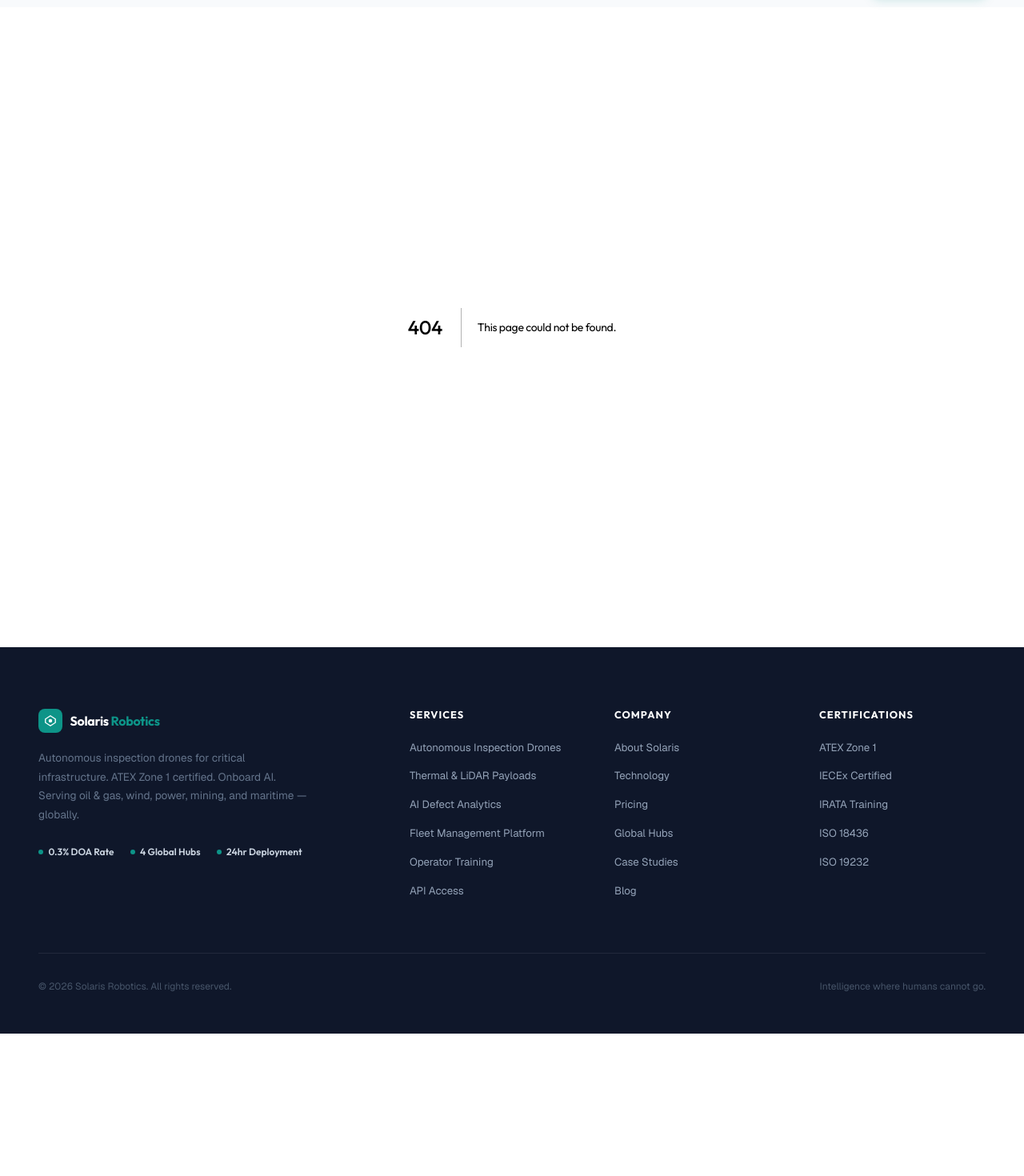
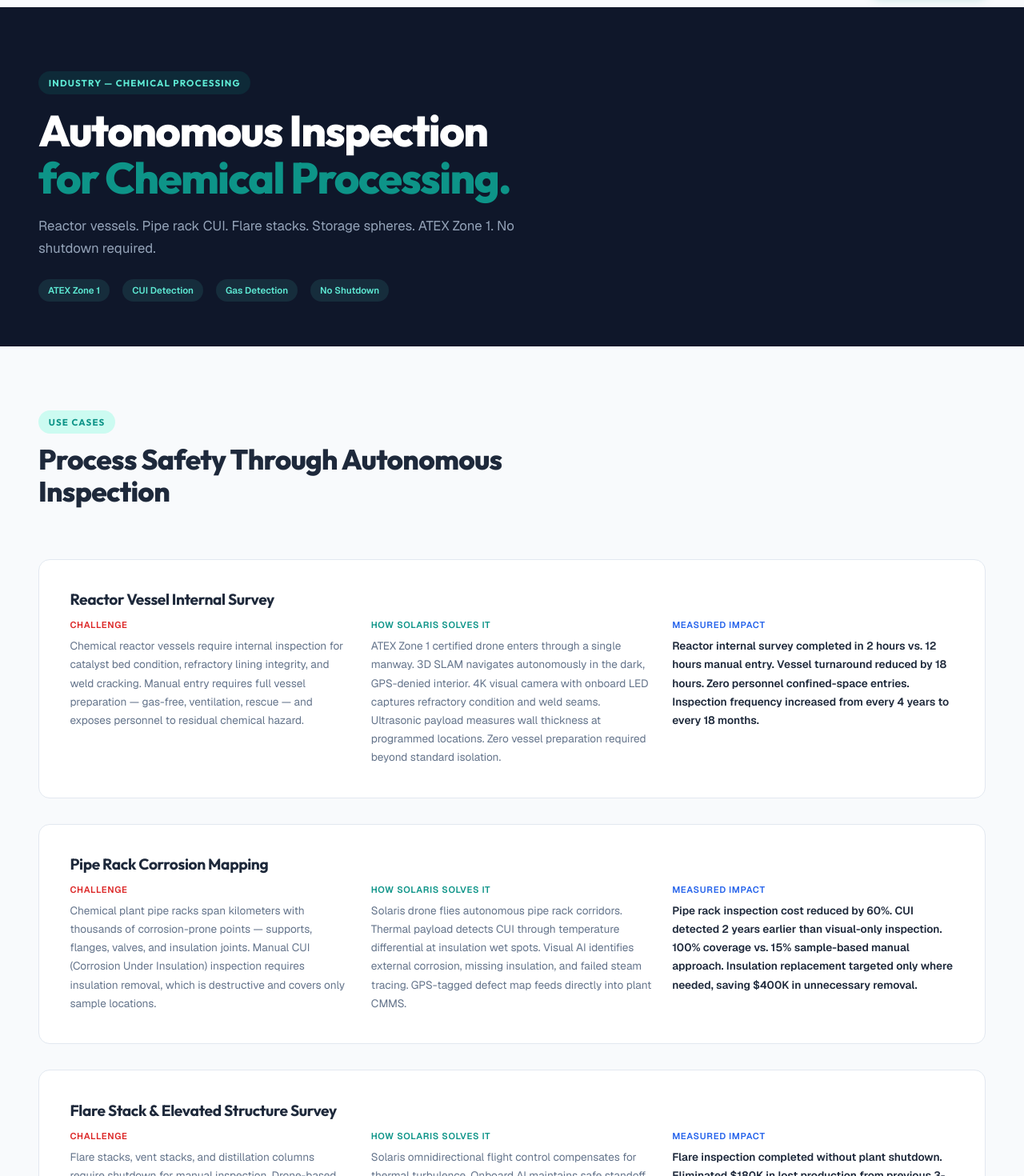
Before and after one commit to cpu152650311-coder/solaris-drone-test, a Next.js app: page /industries/chemical in a window 1280 px wide. Before the commit this address had no page. Shown: the part 60-1530 px from the top of the page at 80% size. Before the commit the page ends 1352 px from the top, so only its background shows below. Built offline with nearby package versions, Linux system fonts and the light colour scheme.

Commit message:
feat: enriched multi-page site — 6 industry pages, competitive comparison, team section, deep case studies, elegant-design system

```diff
--- /dev/null
+++ b/app/industries/chemical/page.tsx
@@ -0,0 +1,57 @@
+import type { Metadata } from 'next';
+import Link from 'next/link';
+import PageCTA from '@/components/shared/PageCTA';
+
+export const metadata: Metadata = {
+  title: 'Chemical Processing Inspection — ATEX Zone 1 Reactor, Pipe Rack, Flare, Storage',
+  description: 'Autonomous drone inspection for chemical processing: ATEX Zone 1 reactor vessel survey, pipe rack corrosion mapping, flare stack assessment, storage sphere UT.',
+};
+
+const USE_CASES = [
+  { title: 'Reactor Vessel Internal Survey', challenge: 'Chemical reactor vessels require internal inspection for catalyst bed condition, refractory lining integrity, and weld cracking. Manual entry requires full vessel preparation — gas-free, ventilation, rescue — and exposes personnel to residual chemical hazard.', solution: 'ATEX Zone 1 certified drone enters through a single manway. 3D SLAM navigates autonomously in the dark, GPS-denied interior. 4K visual camera with onboard LED captures refractory condition and weld seams. Ultrasonic payload measures wall thickness at programmed locations. Zero vessel preparation required beyond standard isolation.', impact: 'Reactor internal survey completed in 2 hours vs. 12 hours manual entry. Vessel turnaround reduced by 18 hours. Zero personnel confined-space entries. Inspection frequency increased from every 4 years to every 18 months.' },
+  { title: 'Pipe Rack Corrosion Mapping', challenge: 'Chemical plant pipe racks span kilometers with thousands of corrosion-prone points — supports, flanges, valves, and insulation joints. Manual CUI (Corrosion Under Insulation) inspection requires insulation removal, which is destructive and covers only sample locations.', solution: 'Solaris drone flies autonomous pipe rack corridors. Thermal payload detects CUI through temperature differential at insulation wet spots. Visual AI identifies external corrosion, missing insulation, and failed steam tracing. GPS-tagged defect map feeds directly into plant CMMS.', impact: 'Pipe rack inspection cost reduced by 60%. CUI detected 2 years earlier than visual-only inspection. 100% coverage vs. 15% sample-based manual approach. Insulation replacement targeted only where needed, saving $400K in unnecessary removal.' },
+  { title: 'Flare Stack & Elevated Structure Survey', challenge: 'Flare stacks, vent stacks, and distillation columns require shutdown for manual inspection. Drone-based alternatives struggle with thermal updrafts from operating flare pilots and obstacle-rich chemical plant environments.', solution: 'Solaris omnidirectional flight control compensates for thermal turbulence. Onboard AI maintains safe standoff distance from hot surfaces and obstacles. ATEX Zone 1 certification enables flight while adjacent equipment remains operating. LiDAR + visual + thermal payloads capture comprehensive structural data.', impact: 'Flare inspection completed without plant shutdown. Eliminated $180K in lost production from previous 3-day outage. Inspection data density 4× higher than manual rope-access method.' },
+  { title: 'Storage Sphere & Bullet Tank UT Survey', challenge: 'LPG spheres and pressurized storage bullets require periodic ultrasonic thickness measurement. Manual UT requires full scaffolding — $50K+ per sphere, 2 weeks of preparation, and working-at-height risk for technicians.', solution: 'Solaris drone with ultrasonic payload performs non-contact UT measurement at programmed grid points on sphere and bullet surfaces. LiDAR generates as-built digital twin for deformation monitoring. ATEX Zone 1 certification covers the classified area around LPG storage.', impact: 'Sphere UT survey completed in 6 hours vs. 2 weeks manual (with scaffolding). Zero working-at-height risk. Thickness trending enabled RBI (Risk-Based Inspection) approach, extending internal inspection interval from 5 to 8 years per sphere.' },
+];
+
+export default function ChemicalPage() {
+  return (
+    <>
+      <section style={{ background: '#0f172a', padding: 'clamp(3.5rem, 7vw, 5rem) 0 clamp(2.5rem, 5vw, 3.5rem)' }}>
+        <div className="container-wide">
+          <span className="label-tag" style={{ color: '#5eead4', background: 'rgba(13,148,136,0.15)' }}>Industry — Chemical Processing</span>
+          <h1 style={{ fontFamily: 'Outfit, sans-serif', fontSize: 'clamp(2.2rem, 4.5vw, 3.4rem)', fontWeight: 800, color: 'white', letterSpacing: '-0.03em', marginTop: '1rem', marginBottom: '1rem', lineHeight: 1.1 }}>
+            Autonomous Inspection<br /><span style={{ color: '#0d9488' }}>for Chemical Processing.</span>
+          </h1>
+          <p style={{ fontFamily: 'Geist, sans-serif', color: '#94a3b8', fontSize: '1.05rem', maxWidth: '56ch' }}>
+            Reactor vessels. Pipe rack CUI. Flare stacks. Storage spheres. ATEX Zone 1. No shutdown required.
+          </p>
+          <div style={{ display: 'flex', gap: '1rem', flexWrap: 'wrap', marginTop: '1.5rem' }}>
+            {['ATEX Zone 1', 'CUI Detection', 'Gas Detection', 'No Shutdown'].map((c) => (
+              <span key={c} style={{ fontFamily: 'Geist, sans-serif', fontSize: '0.72rem', fontWeight: 600, color: '#5eead4', background: 'rgba(94,234,212,0.1)', padding: '0.3rem 0.75rem', borderRadius: '999px' }}>{c}</span>
+            ))}
+          </div>
+        </div>
+      </section>
+      <section style={{ padding: 'clamp(3rem, 8vw, 5rem) 0', background: '#f8fafc' }}>
+        <div className="container-wide">
+          <div style={{ maxWidth: '640px', marginBottom: 'clamp(2.5rem, 5vw, 4rem)' }}><span className="label-tag">Use Cases</span><h2 style={{ fontFamily: 'Outfit, sans-serif', fontSize: 'clamp(1.6rem, 3vw, 2.2rem)', fontWeight: 800, color: '#1e293b', letterSpacing: '-0.02em', marginTop: '0.75rem' }}>Process Safety Through Autonomous Inspection</h2></div>
+          <div style={{ display: 'flex', flexDirection: 'column', gap: '2rem' }}>
+            {USE_CASES.map((uc) => (
+              <div key={uc.title} style={{ background: 'white', border: '1px solid #e2e8f0', borderRadius: '14px', padding: 'clamp(1.5rem, 3vw, 2.5rem)' }}>
+                <h3 style={{ fontFamily: 'Outfit, sans-serif', fontSize: '1.2rem', fontWeight: 700, color: '#1e293b', marginBottom: '0.75rem' }}>{uc.title}</h3>
+                <div style={{ display: 'grid', gridTemplateColumns: 'repeat(auto-fit, minmax(260px, 1fr))', gap: '1.5rem' }}>
+                  {[{ l: 'Challenge', c: '#dc2626', t: uc.challenge }, { l: 'How Solaris Solves It', c: '#0d9488', t: uc.solution }, { l: 'Measured Impact', c: '#2563eb', t: uc.impact }].map((col) => (
+                    <div key={col.l}><div style={{ fontFamily: 'Geist, sans-serif', fontSize: '0.7rem', fontWeight: 700, textTransform: 'uppercase', letterSpacing: '0.06em', color: col.c, marginBottom: '0.35rem' }}>{col.l}</div><p style={{ fontFamily: 'Geist, sans-serif', fontSize: '0.85rem', color: col.c === '#2563eb' ? '#1e293b' : '#64748b', lineHeight: 1.7, fontWeight: col.c === '#2563eb' ? 600 : 400 }}>{col.t}</p></div>
+                  ))}
+                </div>
+              </div>
+            ))}
+          </div>
+          <div style={{ textAlign: 'center', marginTop: '3rem' }}><PageCTA label="Request a Chemical Demo" service="Confined Space Inspection" /></div>
+        </div>
+      </section>
+      <section style={{ padding: 'clamp(3rem, 6vw, 4rem) 0', background: 'white', borderTop: '1px solid #f1f5f9', textAlign: 'center' }}><div className="container-wide"><Link href="/industries" style={{ fontFamily: 'Geist, sans-serif', fontSize: '0.85rem', fontWeight: 600, color: '#0d9488', textDecoration: 'none' }}>← Back to all industries</Link></div></section>
+    </>
+  );
+}
```
